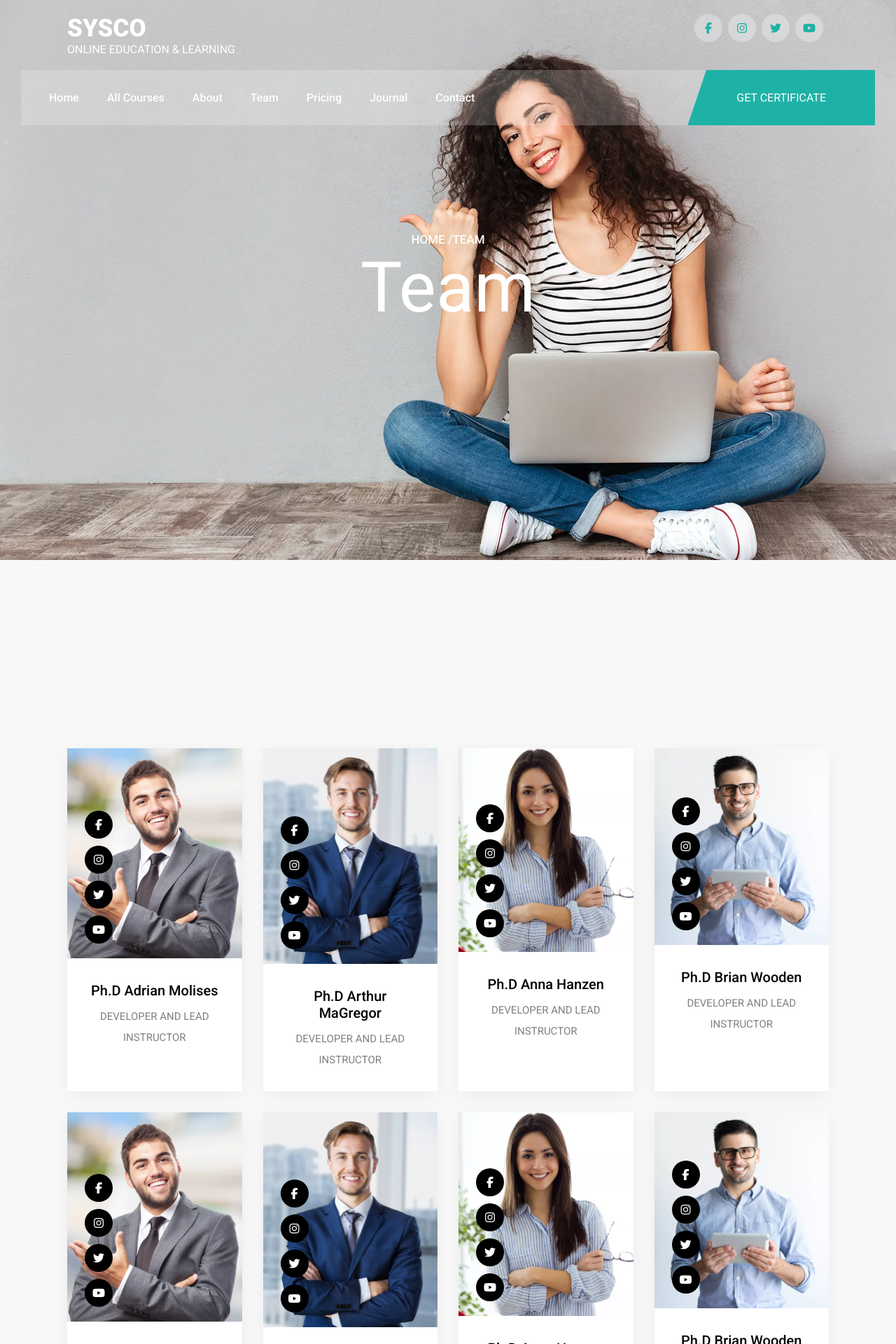
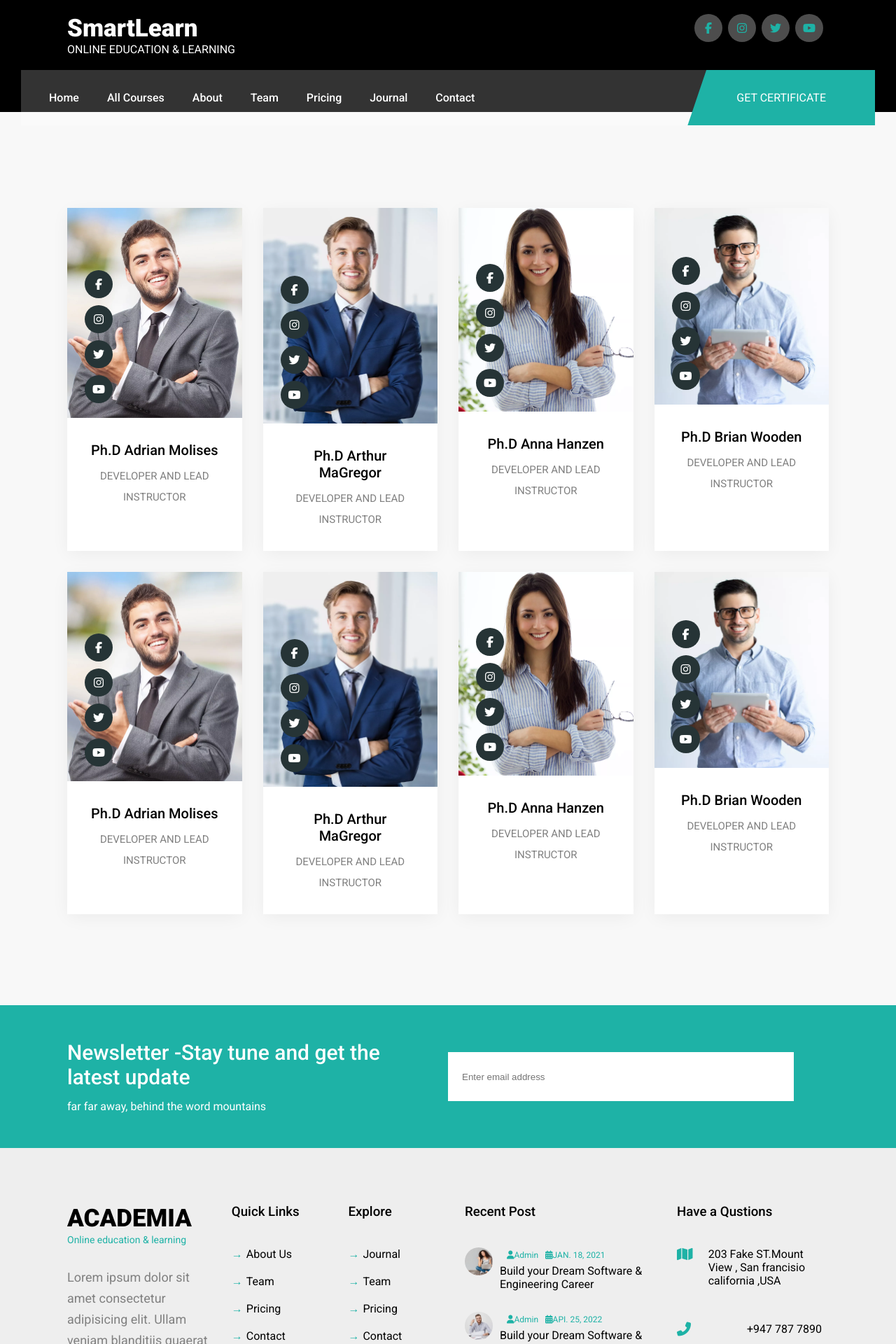
Before and after one commit to Chandimaisuru/Educational_websit-React-Js, a React (Create React App) app: page /team in a window 1280 px wide. Shown: the top 1920 px of the page at 70% size. Built offline with nearby package versions, Linux system fonts and the light colour scheme.

Commit message:
finally finished

```diff
--- a/src/App.css
+++ b/src/App.css
@@ -71,7 +71,8 @@ p{
 }
 
 .back{
-  background-image: url("../public/images/back.webp");
+  /* background-image: url("../public/images/back.webp"); */
+  background-color: black;
   background-size: cover;
   background-attachment: fixed;
   position: absolute;
@@ -79,9 +80,9 @@ p{
   left:0;
   z-index: -1;
   width: 100%;
-  height: 100vh;
+  height: 20vh;
 
-  color: #fff;
+  /* color: #fff; */
   text-align: center;
 }
 .back_sub{
@@ -103,7 +104,7 @@ p{
 }
 
 .margin{
-margin-top: 63.3%;
+margin-top: 3.0%;
 }
 
 .grid {
--- a/src/components/Team/team.css
+++ b/src/components/Team/team.css
@@ -24,7 +24,7 @@
 
 .overlay i{
 
-    background-color: #000;
+    background-color: rgb(38, 52, 54);
     color: #fff;
      margin: 5px;
 }
--- a/src/components/allcourses/courses.css
+++ b/src/components/allcourses/courses.css
@@ -37,6 +37,7 @@
 .coursesCard .rate{
     margin: 20px 0;
     color: #1eb2a6;
+
 }
 .coursesCard .rate i{
     font-size: 13px;
@@ -56,7 +57,7 @@
     display: flex;
     align-items: center;
     color: gray;
-    gap: 8px;
+    gap: 10px;
 
 
 }
@@ -65,6 +66,8 @@
     color: #1eb2a6;
     font-weight: 500;
     font-size: 14px;
+    gap: 15px;
+
 
 }
 
@@ -73,6 +76,7 @@
     margin: 30px;
     background-color:#f8f8f8;
     padding: 20px;
+
 
 }
 
--- a/src/components/common/back/Back.jsx
+++ b/src/components/common/back/Back.jsx
@@ -7,8 +7,8 @@ function Back({title}) {
     <div>
         <section className='back'>
           <div className='back_sub'>
-          <h2>Home /{location.pathname.split("/")[1]}</h2>
-           <h1>{title}</h1>
+          {/* <h2>Home /{location.pathname.split("/")[1]}</h2> */}
+           {/* <h1>{title}</h1> */}
           </div>
         </section>
 
--- a/src/components/common/footer/footer.css
+++ b/src/components/common/footer/footer.css
@@ -86,9 +86,9 @@ footer .items{
 }
 
 footer .items img {
-    width: 50px;
-    height: 50px;
-    border-radius: 5px;
+    width: 40px;
+    height: 40px;
+    border-radius: 50px;
     margin-right: 10px;
     object-fit: cover;
 }
--- a/src/components/common/heading/Head.jsx
+++ b/src/components/common/heading/Head.jsx
@@ -9,7 +9,7 @@ function Head() {
 
                 <div className='logo'>
 
-                    <h1>SYSCO</h1>
+                    <h1>SmartLearn</h1>
                     <span>ONLINE EDUCATION & LEARNING</span>
                 </div>
 
--- a/src/components/home/hero/Hero.jsx
+++ b/src/components/home/hero/Hero.jsx
@@ -12,9 +12,9 @@ function Hero() {
 
             <div className="row">
 
-              <Title subtitle='WELCOME TO SYSCO' title='Best Online Education'/>
+              <Title subtitle='WELCOME TO SmartLearn' title='Best Online Education'/>
 
-             <p>Lorem ipsum dolor sit, amet consectetur adipisicing elit. Quae veniam possimus cum ex quisquam, culpa soluta voluptas dolorem distinctio. Odio, iste cum tempora est quae, .</p>
+             <p>SmartLearn is an innovative educational platform designed to provide personalized learning experiences for students of all ages. Leveraging advanced technology and adaptive learning techniques. </p>
 
                 <button className='primary-btn'>
                     GET STARTED NOW <i className='fa fa-long-arrow-alt-right'></i>
@@ -28,7 +28,7 @@ function Hero() {
 
         </section>
 
-        <div className='margin'></div>
+        <div className='margin-h'></div>
 
    </>
   )
--- a/src/components/home/hero/hero.css
+++ b/src/components/home/hero/hero.css
@@ -42,6 +42,9 @@
     margin: 0;
     padding: 0;
 }
+.margin-h{
+    margin-top: 58.3%;
+}
 
 @media screen and (max-width:768px) {
     .margin{
--- a/src/components/pricing/price.css
+++ b/src/components/pricing/price.css
@@ -5,12 +5,14 @@
 }
 .price{
     margin-left: 85px;
+    margin-top: 140px;
 }
 
 .price h1{
     font-size: 50px;
     margin: 20px 0;
     color: #1eb2a6;
+
 }
 
 .price h1 span {
@@ -26,12 +28,13 @@
 .faq .container{
     max-width: 70%;
     border-radius: 5px;
+
 }
-.p
+
 
 .faq .box{
     background-color: #fff;
-    margin-bottom: 20px;
+
 }
 
 .faq button{
```
